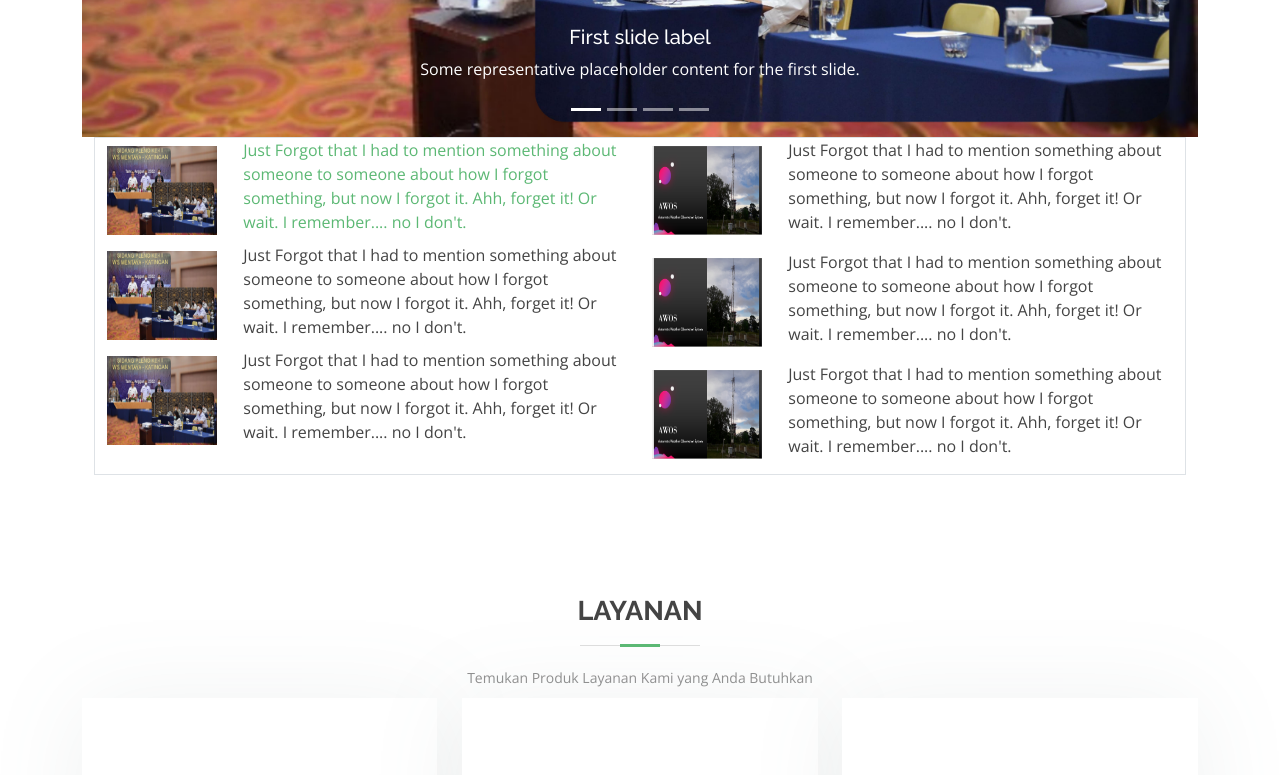
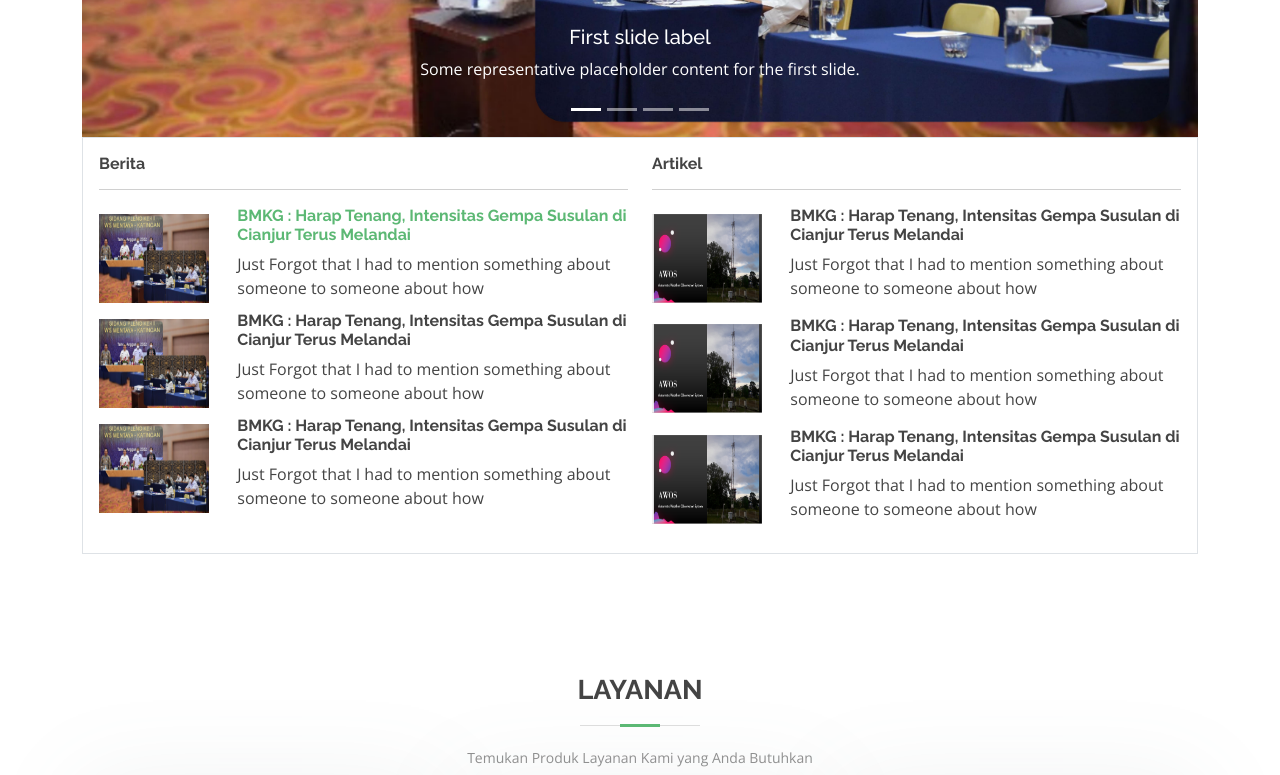
Before and after one commit to Torsteinzz/percodingan, a plain HTML site: page index.html in a window 1280 px wide. Shown: the part 1760-2535 px from the top of the page. Drawn offline with nearby package versions, Linux system fonts and the light colour scheme; no server answers; files whose address does not match are found by name.

Commit message:
layouting home

```diff
--- a/index.html
+++ b/index.html
@@ -220,7 +220,7 @@
           <h2>Berita & Artikel</h2>
         </div>
 
-        <div id="carouselExampleCaptions" class="carousel slide" data-bs-ride="true">
+        <div id="carouselExampleCaptions" class="carousel slide mb-0" data-bs-ride="true">
           <div class="carousel-indicators">
             <button type="button" data-bs-target="#carouselExampleCaptions" data-bs-slide-to="0" class="active" aria-current="true" aria-label="Slide 1"></button>
             <button type="button" data-bs-target="#carouselExampleCaptions" data-bs-slide-to="1" aria-label="Slide 2"></button>
@@ -268,11 +268,11 @@
           </button>
         </div>
 
-  <div class="container">
-      <main class="container border">
+  <div class="container border p-3">
     <div class="row">
       <div class="col-lg-6 order-1 order-lg-2">
-
+        <h6 class="mb-0"><b>Artikel</b></h6>
+        <hr>
         <!----artikel 1-->
         <div class="row">
           <div class="col-sm-3">
@@ -282,7 +282,8 @@
           </div>
           <div class="col-sm-9">
             <div class="well">
-                  <p>Just Forgot that I had to mention something about someone to someone about how I forgot something, but now I forgot it. Ahh, forget it! Or wait. I remember.... no I don't.</p>
+              <h6><b>BMKG : Harap Tenang, Intensitas Gempa Susulan di Cianjur Terus Melandai</b></h6>
+              <p>Just Forgot that I had to mention something about someone to someone about how </p>
             </div>
           </div>
         </div>
@@ -295,7 +296,8 @@
           </div>
           <div class="col-sm-9">
             <div class="well">
-                  <p>Just Forgot that I had to mention something about someone to someone about how I forgot something, but now I forgot it. Ahh, forget it! Or wait. I remember.... no I don't.</p>
+              <h6><b>BMKG : Harap Tenang, Intensitas Gempa Susulan di Cianjur Terus Melandai</b></h6>
+              <p>Just Forgot that I had to mention something about someone to someone about how </p>
             </div>
           </div>
         </div>
@@ -308,13 +310,16 @@
           </div>
           <div class="col-sm-9">
             <div class="well">
-                  <p>Just Forgot that I had to mention something about someone to someone about how I forgot something, but now I forgot it. Ahh, forget it! Or wait. I remember.... no I don't.</p>
+              <h6><b>BMKG : Harap Tenang, Intensitas Gempa Susulan di Cianjur Terus Melandai</b></h6>
+              <p>Just Forgot that I had to mention something about someone to someone about how </p>
             </div>
           </div>
         </div>
         <!--end artikel -->
       </div>
       <div class="col-lg-6 pt-4 pt-lg-0 order-2 order-lg-1 content">
+        <h6 class="mb-0"><b>Berita</b></h6>
+        <hr>
         <!----berita 1-->
         <div class="row">
           <div class="col-sm-3">
@@ -324,7 +329,10 @@
           </div>
           <div class="col-sm-9">
             <div class="well">
-                  <a href="berita1.html">Just Forgot that I had to mention something about someone to someone about how I forgot something, but now I forgot it. Ahh, forget it! Or wait. I remember.... no I don't.</a>
+              <a href="berita1.html">
+              <h6><b>BMKG : Harap Tenang, Intensitas Gempa Susulan di Cianjur Terus Melandai</b></h6>
+              </a>
+              <p>Just Forgot that I had to mention something about someone to someone about how </p>
             </div>
           </div>
         </div>
@@ -337,7 +345,8 @@
           </div>
           <div class="col-sm-9">
             <div class="well">
-                  <p>Just Forgot that I had to mention something about someone to someone about how I forgot something, but now I forgot it. Ahh, forget it! Or wait. I remember.... no I don't.</p>
+              <h6><b>BMKG : Harap Tenang, Intensitas Gempa Susulan di Cianjur Terus Melandai</b></h6>
+              <p>Just Forgot that I had to mention something about someone to someone about how </p>
             </div>
           </div>
         </div>
@@ -350,13 +359,13 @@
           </div>
           <div class="col-sm-9">
             <div class="well">
-                  <p>Just Forgot that I had to mention something about someone to someone about how I forgot something, but now I forgot it. Ahh, forget it! Or wait. I remember.... no I don't.</p>
+              <h6><b>BMKG : Harap Tenang, Intensitas Gempa Susulan di Cianjur Terus Melandai</b></h6>
+              <p>Just Forgot that I had to mention something about someone to someone about how </p>
             </div>
           </div>
         </div>
       </div>
     </div>
-    </main>
   </div>
       </div>
     </section><!-- End About Us Section -->
```
Also changed, not shown: berita1.html (+14 -23 lines). Lines whose indentation alone changed are shown as unchanged.
